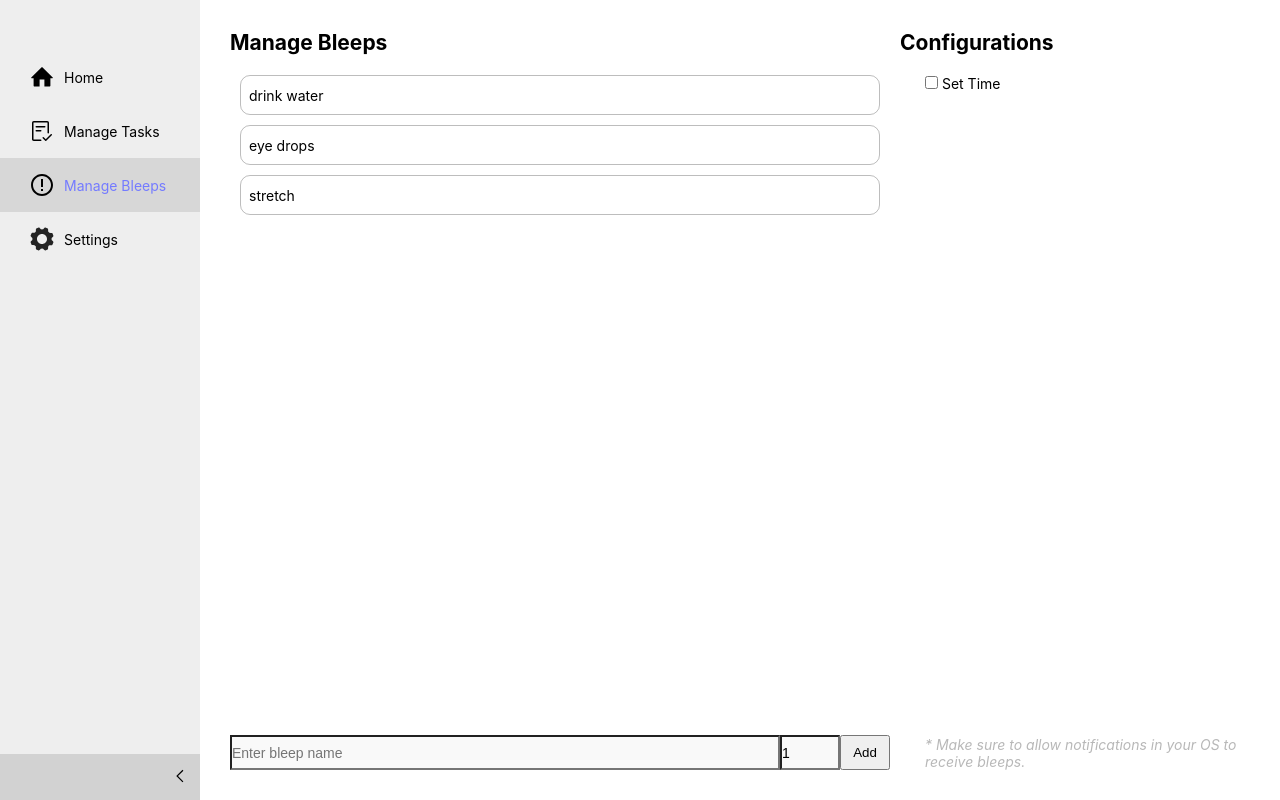
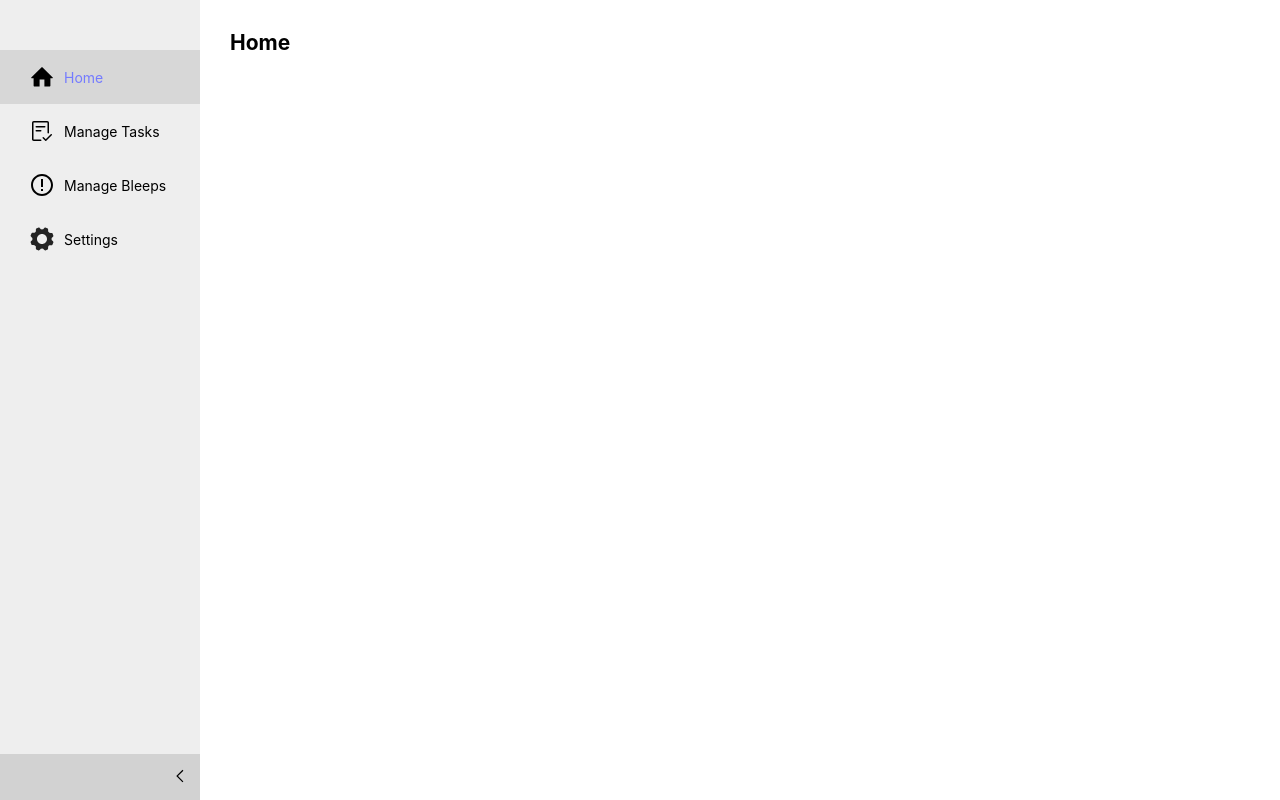
Before and after one commit to Kakamotobi/bleeper, a Svelte app: page / in a window 1280 px wide. Built offline with nearby package versions, Linux system fonts and the light colour scheme.

Commit message:
Add Page component

```diff
--- /dev/null
+++ b/src/components/Page.svelte
@@ -0,0 +1,13 @@
+<div class="Page">
+	<slot />
+</div>
+
+<style>
+	.Page {
+		height: 100%;
+		display: flex;
+		justify-content: space-between;
+		align-items: center;
+		gap: 10px;
+	}
+</style>
--- a/src/pages/HomePage.svelte
+++ b/src/pages/HomePage.svelte
@@ -1 +1,10 @@
-<h1>Home</h1>
+<script>
+	import Page from "../components/Page.svelte";
+	import Section from "../components/Section.svelte";
+</script>
+
+<Page>
+	<Section>
+		<h2 slot="title">Home</h2>
+	</Section>
+</Page>
--- a/src/pages/ManageBleepsPage.svelte
+++ b/src/pages/ManageBleepsPage.svelte
@@ -5,6 +5,7 @@
 		startTime,
 		endTime,
 	} from "../stores/bleepsStore.js";
+	import Page from "../components/Page.svelte";
 	import Section from "../components/Section.svelte";
 	import Bleeps from "../components/Bleeps.svelte";
 
@@ -37,7 +38,7 @@
 	};
 </script>
 
-<div class="Page">
+<Page>
 	<Section contentType="main-section">
 		<h2 slot="title">Manage Bleeps</h2>
 
@@ -96,14 +97,4 @@
 			* Make sure to allow notifications in your OS to receive bleeps.
 		</em>
 	</Section>
-</div>
-
-<style>
-	.Page {
-		height: 100%;
-		display: flex;
-		justify-content: space-between;
-		align-items: center;
-		gap: 10px;
-	}
-</style>
+</Page>
--- a/src/pages/ManageTasksPage.svelte
+++ b/src/pages/ManageTasksPage.svelte
@@ -5,6 +5,7 @@
 		resetAtTime,
 		keepUnfinishedTasks,
 	} from "../stores/tasksStore.js";
+	import Page from "../components/Page.svelte";
 	import Section from "../components/Section.svelte";
 	import Tasks from "../components/Tasks.svelte";
 
@@ -33,7 +34,7 @@
 	};
 </script>
 
-<div class="Page">
+<Page>
 	<Section contentType="main-section">
 		<h2 slot="title">Manage Tasks</h2>
 
@@ -80,14 +81,4 @@
 			</li>
 		</ul>
 	</Section>
-</div>
-
-<style>
-	.Page {
-		height: 100%;
-		display: flex;
-		justify-content: space-between;
-		align-items: center;
-		gap: 10px;
-	}
-</style>
+</Page>
--- a/src/pages/SettingsPage.svelte
+++ b/src/pages/SettingsPage.svelte
@@ -1 +1,10 @@
-<h1>Settings</h1>
+<script>
+	import Page from "../components/Page.svelte";
+	import Section from "../components/Section.svelte";
+</script>
+
+<Page>
+	<Section>
+		<h2 slot="title">Settings</h2>
+	</Section>
+</Page>
--- a/src/stores/stores.js
+++ b/src/stores/stores.js
@@ -13,4 +13,4 @@ export const currentTime = readable(null, (set) => {
 });
 
 //- Page Store
-export const currentPage = writable("manage-bleeps");
+export const currentPage = writable("home");
```
